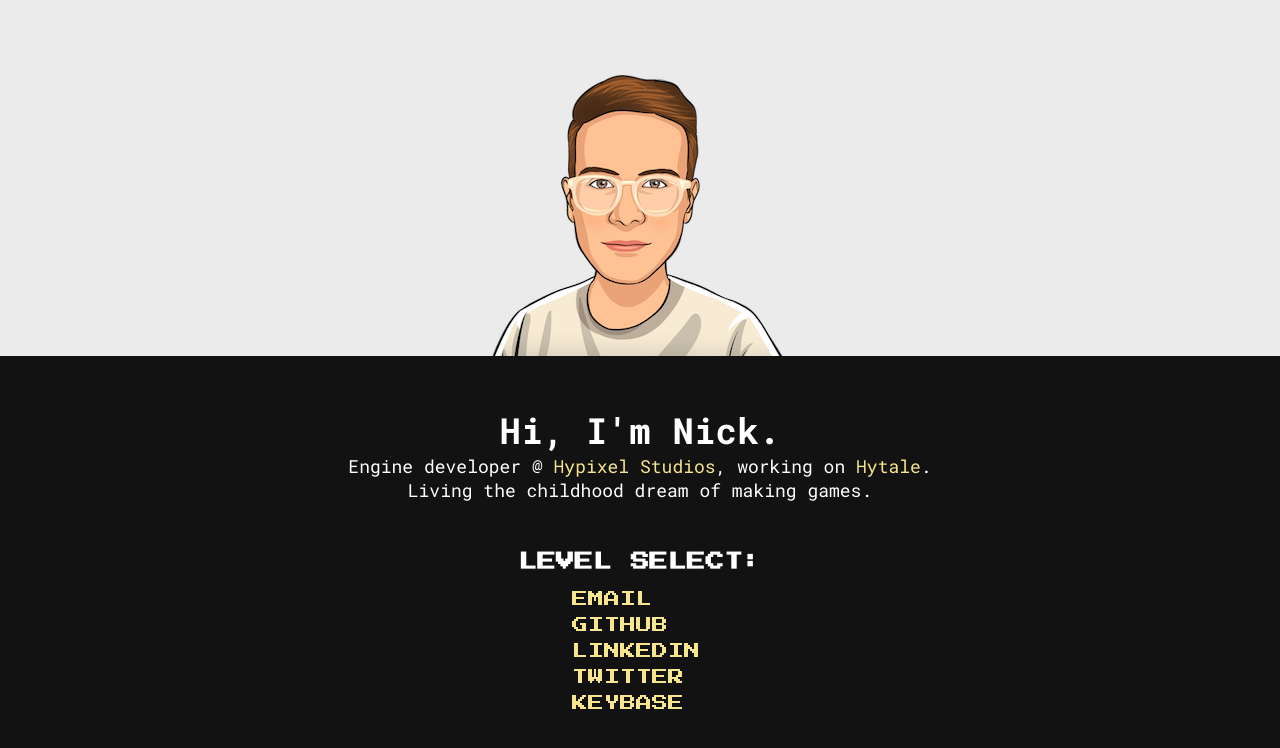
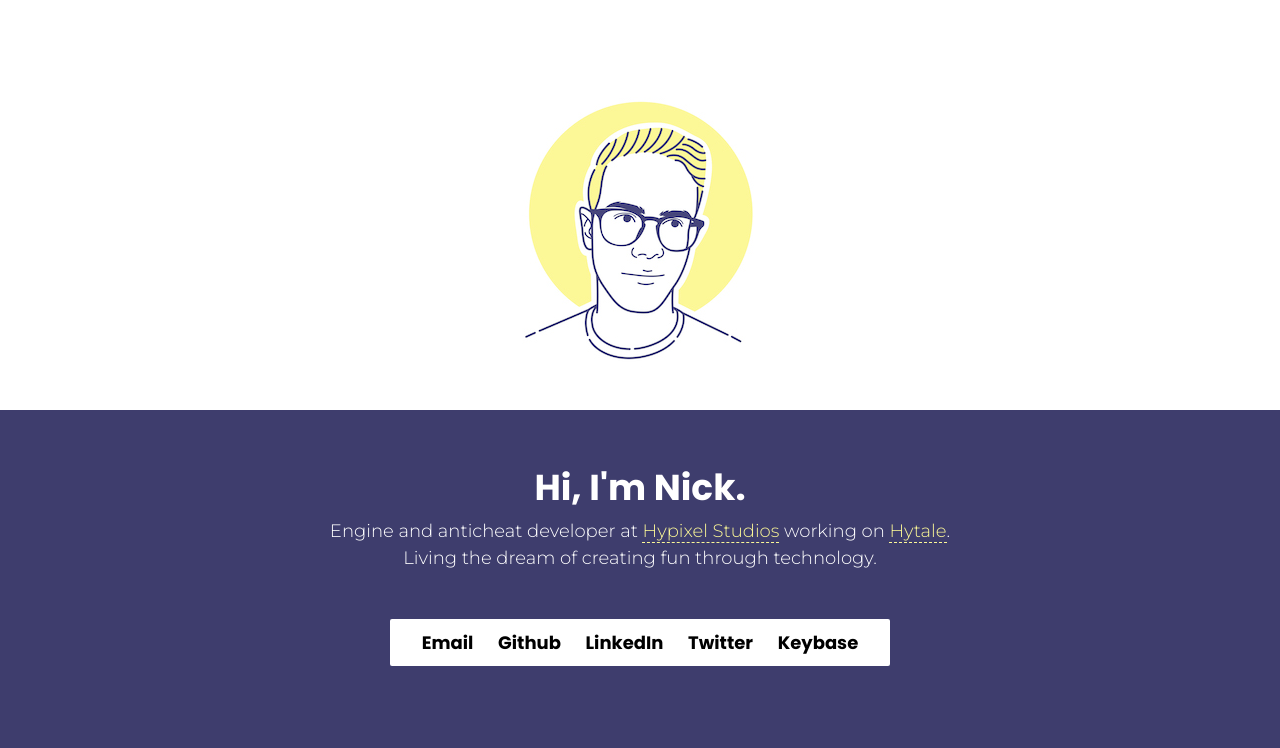
Before and after one commit to Cryptkeeper/Site-nklow.com, a plain HTML site: page index.html in a window 1280 px wide. Drawn offline with Linux system fonts and the light colour scheme.

Commit message:
updated design

```diff
--- a/index.html
+++ b/index.html
@@ -4,12 +4,13 @@
 
 	<head>
 
+		<meta charset="UTF-8">
+
 		<title>Hi, I'm Nick.</title>
 
 		<style type="text/css">
 
-			@import url('https://fonts.googleapis.com/css?family=Press+Start+2P');
-			@import url('https://fonts.googleapis.com/css?family=Roboto+Mono:400,700');
+			@import url('https://fonts.googleapis.com/css2?family=Montserrat:wght@300&family=Poppins:wght@700&display=swap');
 
 			* {
 				margin: 0;
@@ -17,82 +18,66 @@
 			}
 
 			body {
-				background: #121212;
+				background: rgba(62, 61, 109);
 				color: #FFF;
 				text-align: center;
-				font-family: 'Roboto Mono', monospace;
+				font-family: 'Montserrat', sans-serif;
 				font-size: 18px;
-				min-width: 600px;
+				min-width: 650px;
 			}
 
 			a {
-				color: #f6e58d;
+				color: rgb(252, 248, 151);
+				border-bottom: 1px dashed rgb(252, 248, 151);
 				text-decoration: none;
 			}
 
 			a:hover {
-				color: #ffbe76;
-				border-bottom: 1px dashed #ffbe76;
+				border-bottom: none;
+			}
+
+			h1 {
+				font-family: 'Poppins', sans-serif;
+			}
+
+			h1, p {
+				margin: 5px 0;
 			}
 
 			/* Art header */
 			#character {
-				background: url('header.png');
+				background: url('header.jpg');
 				width: 300px;
-				height: 281px;
+				height: 300px;
 				margin: 0 auto;
 			}
 
 			#header {
-				padding-top: 75px;
-				background: #EBEBEB;
+				padding-top: 80px;
+				background: #FFF;
 				margin-bottom: 50px;
+				padding-bottom: 30px;
 			}
 
 			/* Social bar w/ links */
 			#social-bar {
-				margin-top: 50px;
-				background: #121212;
-				width: 100%;
-				font-family: 'Press Start 2P', cursive;
-				text-transform: uppercase;
-				font-size: 16px;
+				background: #FFF;
+				width: 500px;
+				margin: 50px auto 0 auto;
+				border-radius: 2px;
 			}
 
 			#social-bar a {
-				padding: 5px;
-				width: 200px;
+				font-family: 'Poppins', sans-serif;
+				border-bottom: none;
+				color: #000;
+				padding: 10px;
 				display: inline-block;
-				text-align: left;
-				border-radius: 2px;
-			}
-
-			#social-bar a::before, #social-bar a::after {
-				content: '  ';
-				white-space: pre;
 			}
 
 			#social-bar a:hover {
 				color: #000;
-				border-bottom: none;
-				background: #EEEE77;
-			}
-
-			#social-bar a:hover::before {
-				content: '> ';
-			}
-
-			#social-bar a:hover::after {
-				content: ' <';
-			}
-
-			#social-bar ul {
-				margin-top: 15px;
-			}
-
-			#social-bar ul li::marker {
-				color: #6E6E6E;
-				content: '-';
+				background: rgb(252, 248, 151);
 			}
 
 			/* Floating tooltip */
@@ -116,19 +101,15 @@
 
 		<h1>Hi, I'm Nick.</h1>
 
-		<p>Engine developer @ <a href="https://hypixelstudios.com" target="_blank">Hypixel Studios</a>, working on <a href="https://hytale.com" target="_blank">Hytale</a>.</p>
-		<p>Living the childhood dream of making games.</p>
+		<p>Engine and anticheat developer at <a href="https://hypixelstudios.com" target="_blank">Hypixel Studios</a> working on <a href="https://hytale.com" target="_blank">Hytale</a>.</p>
+		<p>Living the dream of creating fun through technology.</p>
 
 		<div id="social-bar">
-			<h3>Level Select:</h3>
-
-			<ul>
-				<li><a href="mailto:hello@nklow.com" friendly-icons-text="hello@nklow.com">Email</a></li>
-				<li><a href="https://github.com/Cryptkeeper" friendly-icons-text="github.com/Cryptkeeper" target="_blank">Github</a></li>
-				<li><a href="https://linkedin.com/in/nick-krecklow" friendly-icons-text="linkedin.com/in/nick-krecklow" target="_blank">LinkedIn</a></li>
-				<li><a href="https://twitter.com/ItsCryptkeeper" friendly-icons-text="@ItsCryptkeeper" target="_blank">Twitter</a></li>
-				<li><a href="https://keybase.io/itscryptkeeper" friendly-icons-text="keybase.io/itscryptkeeper" target="_blank">Keybase</a></li>
-			</ul>
+			<a href="mailto:hello@website.nklow.com" friendly-icons-text="hello@website.nklow.com">Email</a>
+			<a href="https://github.com/Cryptkeeper" friendly-icons-text="github.com/Cryptkeeper" target="_blank">Github</a>
+			<a href="https://linkedin.com/in/nick-krecklow" friendly-icons-text="linkedin.com/in/nick-krecklow" target="_blank">LinkedIn</a>
+			<a href="https://twitter.com/ItsCryptkeeper" friendly-icons-text="@ItsCryptkeeper" target="_blank">Twitter</a>
+			<a href="https://keybase.io/itscryptkeeper" friendly-icons-text="keybase.io/itscryptkeeper" target="_blank">Keybase</a>
 		</div>
 
 		<div id="friendly-icons-target"></div>
```
Also changed, not shown: header.jpg (added), header.png (deleted).
